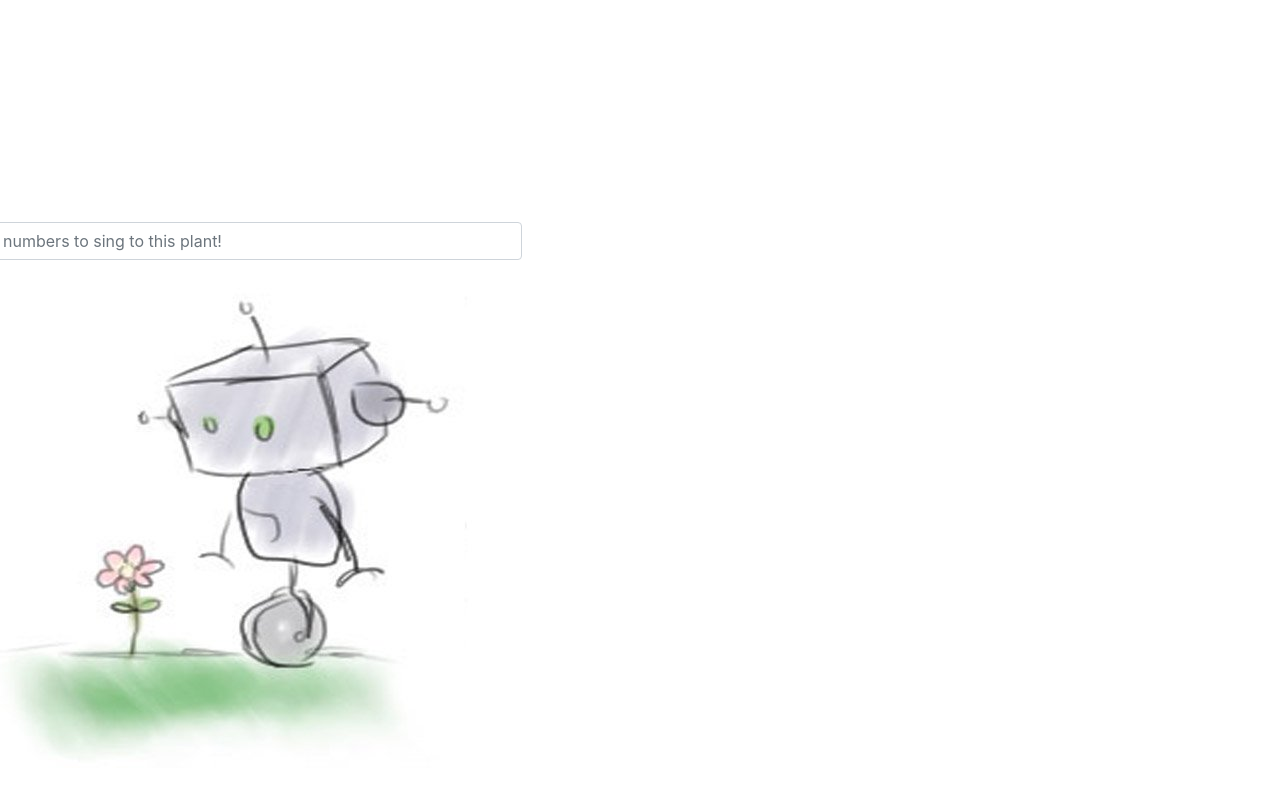
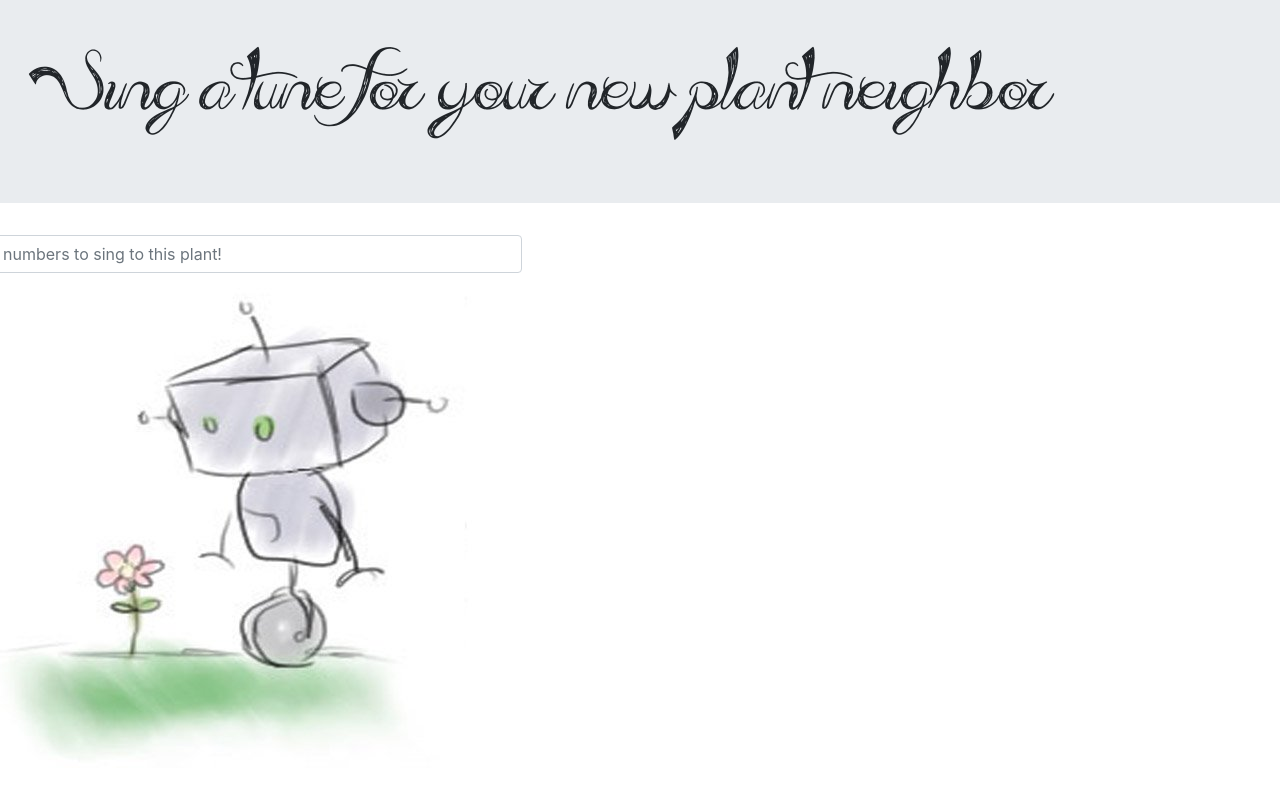
Before and after one commit to ebezjian/Domoarigato, a plain HTML site: page index.html in a window 1280 px wide. Drawn offline with Linux system fonts and the light colour scheme.

Commit message:
add font ttf to file, add jumbotron, remove margin top

```diff
--- a/css/styles.css
+++ b/css/styles.css
@@ -7,5 +7,14 @@ body {
 
 .row {
   margin-left: -20%;
-  margin-top: 20%;
+
 }
+
+@font-face {
+  font-family: 'Admirationpains';
+  src: url(Admirationpains.ttf);
+}
+
+h1 {
+  font-family: 'Admirationpains';
+}
--- a/index.html
+++ b/index.html
@@ -10,6 +10,11 @@
   <title>Sing to the Flower</title>
 </head>
 <body>
+  <div class="jumbotron jumbotron-fluid">
+    <div class="container">
+      <h1 class="display-4">Sing a tune for your new plant neighbor</h1>
+    </div>
+  </div>
   <div class="container">
     <div class="row">
       <div class="col-md-6">
```
Also changed, not shown: css/Admirationpains.ttf (added).
